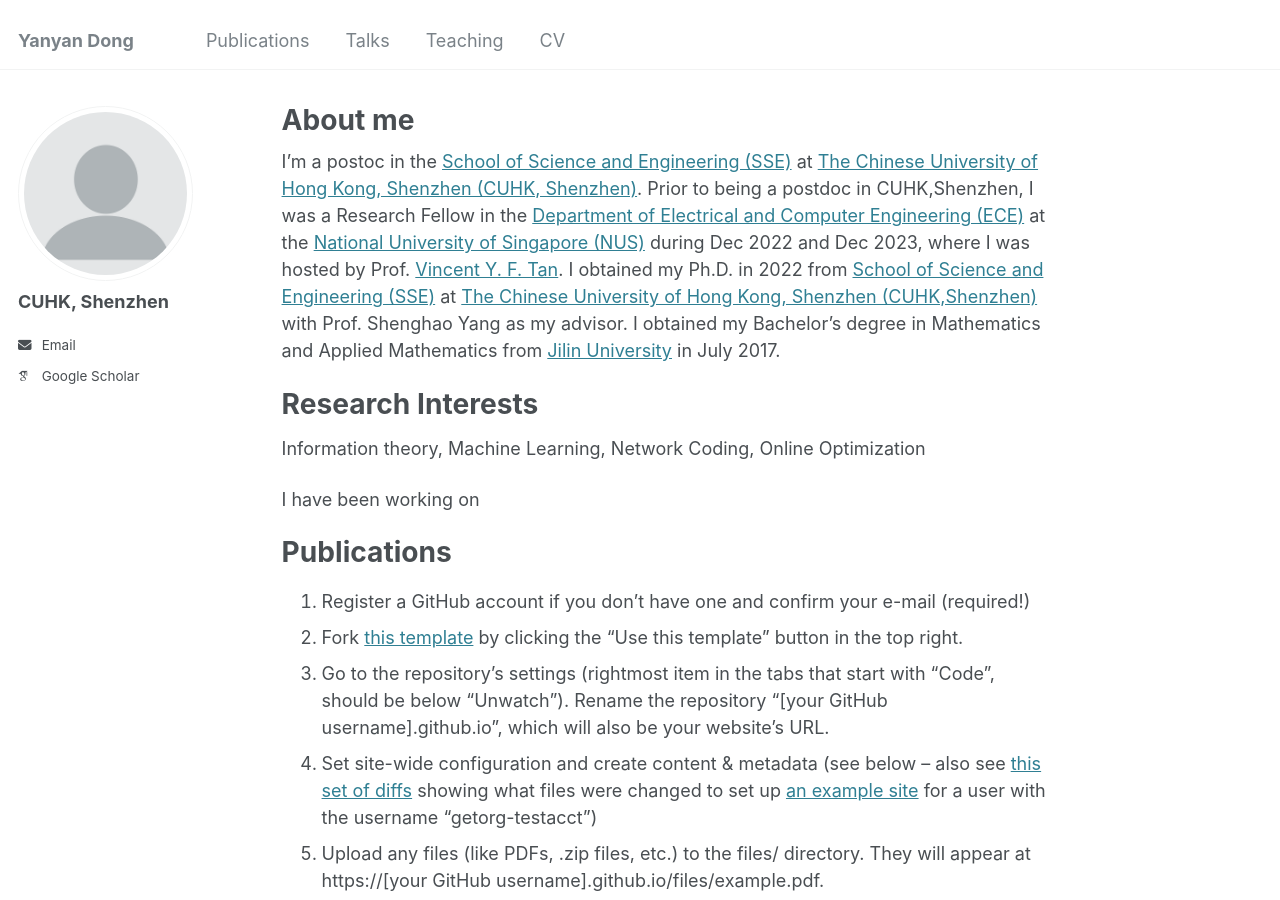
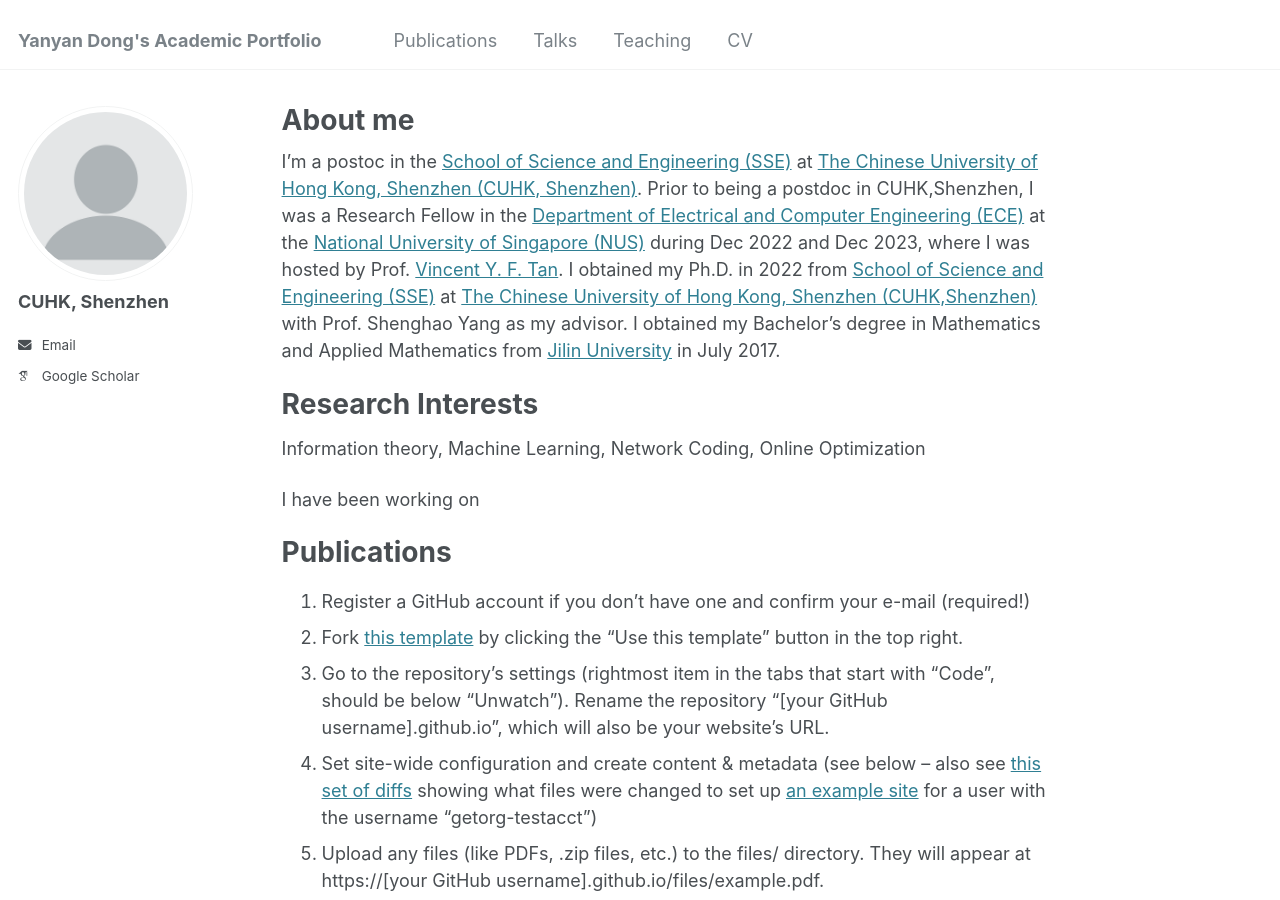
Before and after one commit to yan-yanDong/yydong, a Jekyll site: the page built from _pages/about.md, in a window 1280 px wide and 900 px high. Built offline with Jekyll 4.4.1, drawn with Linux system fonts in a browser that asks for light colours; some web fonts are replaced.

Commit message:
Update _config.yml

```diff
--- a/_config.yml
+++ b/_config.yml
@@ -8,7 +8,7 @@
 
 # Basic Site Settings
 locale                   : "en-US"
-title                    : "Yanyan Dong"
+title                    : "Yanyan Dong's Academic Portfolio"
 title_separator          : "-"
 name                     : &name "Your Name"
 description              : &description "personal description"
```
